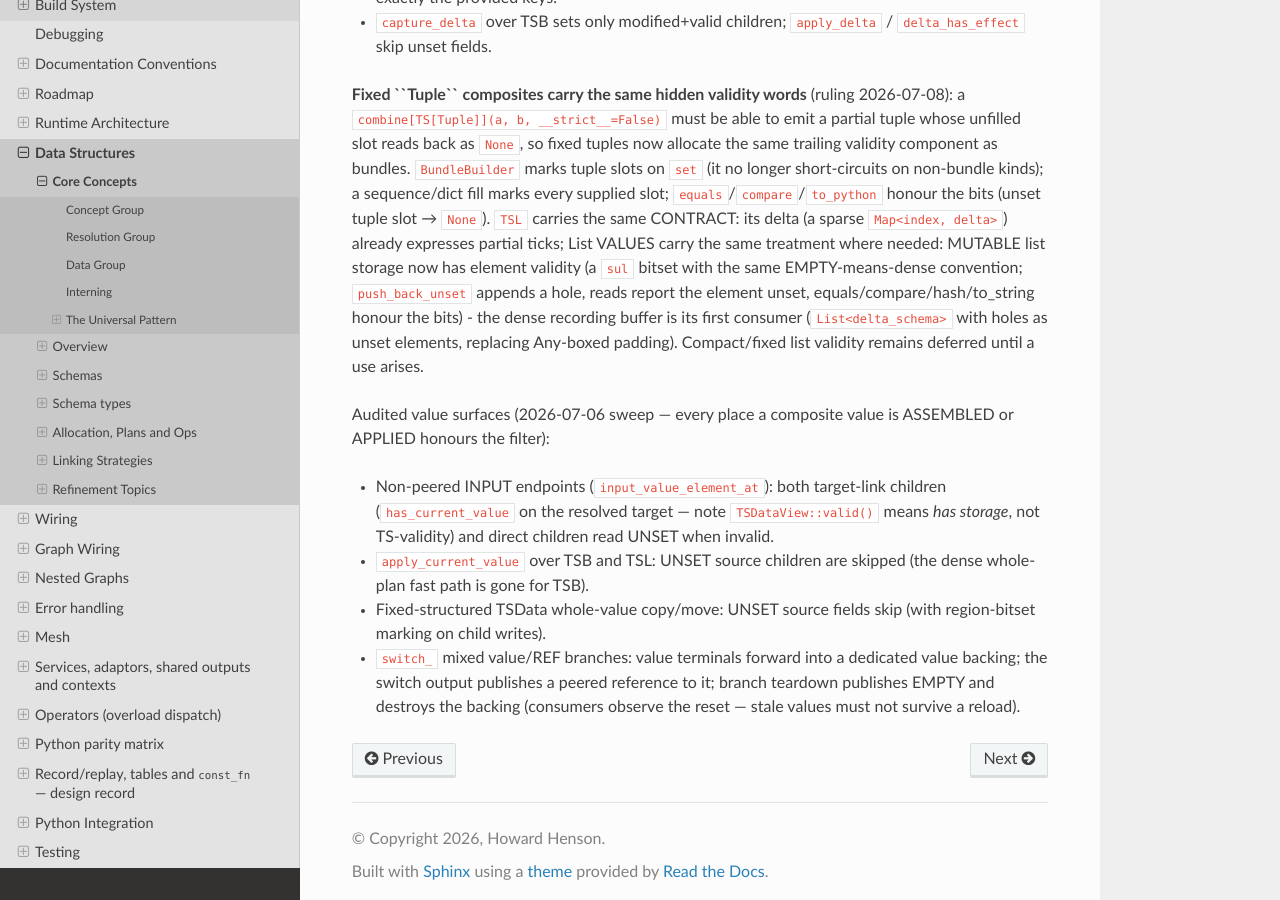
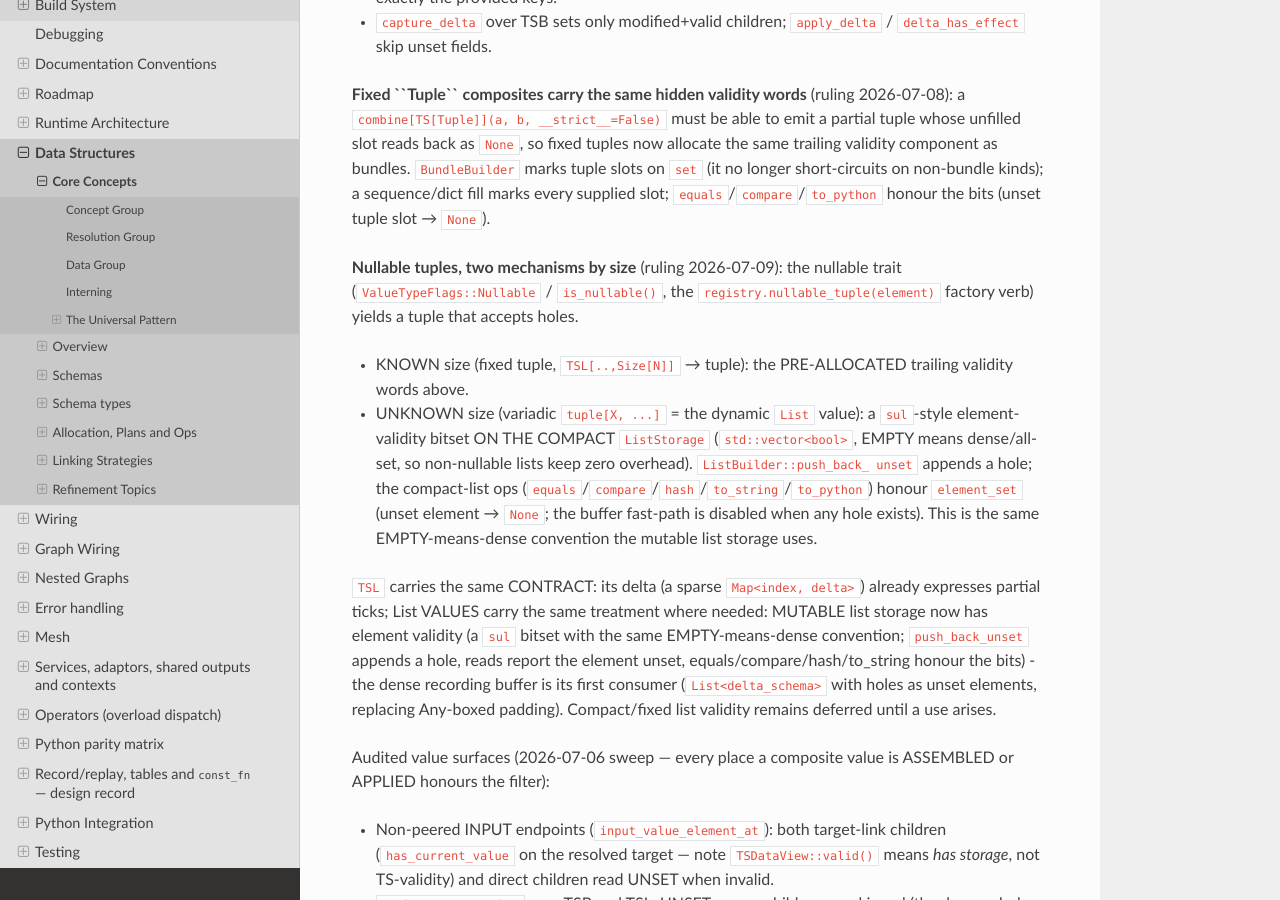
Before and after one commit to hhenson/hg_cpp, a Sphinx documentation site: the page built from docs/source/developer_guide/data_structures/core_concepts.rst, in a window 1280 px wide and 900 px high, scrolled down 3295 px. Built offline with Sphinx 7.4.7 and the Read the Docs theme 3.1.0, drawn with Linux system fonts in a browser that asks for light colours.

Commit message:
Nullable tuples: sul-style validity bitset on the compact list value
Howard's design: known size -> pre-allocated bitset (fixed tuple, done
2026-07-08); UNKNOWN size -> the sul bitset. A variadic tuple[X, ...]
(the dynamic List value) can now hold None holes, closing the last
conversion test (convert[TS[Tuple[int,...]]](tsl, __strict__=False) ->
(1, None)).

Value layer:
- ListStorage gains an element-validity bitset (std::vector<bool>,
  EMPTY = dense/all-set - so non-nullable lists keep zero overhead)
  with element_set(i) and a validity-carrying constructor; copy/move
  and clear() manage it.
- ElementAccumulator + ListBuilder gain push_back_unset (default-
  construct a live slot, mark it a hole); build_storage threads the
  validity through.
- Compact-list ops honour element_set: equals/compare (unset == unset,
  unset < set), hash (distinct marker), to_string (None), to_python
  (None per hole; the trivially-copyable buffer fast-path is disabled
  when any hole exists). CyclicBuffer/Queue got a trivial element_set
  (always live) since they share the op bodies.

Trait / factory verb:
- ValueTypeFlags::Nullable + is_nullable(); registry.nullable_tuple(
  element) (a variadic tuple + Nullable flag, mutable_list precedent,
  cache cleared on reset); module nullable_tuple_vt.

convert_tsl_to_tuple's lenient List branch pushes holes for invalid
TSL children (strict stays all-valid gated). Doc: core_concepts.rst
records the two-mechanism-by-size ruling (2026-07-09).

CONVERSION SUITE COMPLETE bar the deferred emit/keys cases: this test
graduates. Gates: 819/819 C++ (serial) + FULL ASAN CLEAN, 447 gated
ported, 38/38 hgraph-api, 7/7 bridge.

Co-Authored-By: Claude Fable 5 <noreply@anthropic.com>

```diff
--- a/docs/source/developer_guide/data_structures/core_concepts.rst
+++ b/docs/source/developer_guide/data_structures/core_concepts.rst
@@ -184,7 +184,26 @@ must be able to emit a partial tuple whose unfilled slot reads back as
 component as bundles. ``BundleBuilder`` marks tuple slots on ``set`` (it
 no longer short-circuits on non-bundle kinds); a sequence/dict fill
 marks every supplied slot; ``equals``/``compare``/``to_python`` honour
-the bits (unset tuple slot → ``None``). ``TSL`` carries the same
+the bits (unset tuple slot → ``None``).
+
+**Nullable tuples, two mechanisms by size** (ruling 2026-07-09): the
+nullable trait (``ValueTypeFlags::Nullable`` / ``is_nullable()``, the
+``registry.nullable_tuple(element)`` factory verb) yields a tuple that
+accepts holes.
+
+- KNOWN size (fixed tuple, ``TSL[..,Size[N]]`` → tuple): the
+  PRE-ALLOCATED trailing validity words above.
+- UNKNOWN size (variadic ``tuple[X, ...]`` = the dynamic ``List``
+  value): a ``sul``-style element-validity bitset ON THE COMPACT
+  ``ListStorage`` (``std::vector<bool>``, EMPTY means dense/all-set, so
+  non-nullable lists keep zero overhead). ``ListBuilder::push_back_
+  unset`` appends a hole; the compact-list ops
+  (``equals``/``compare``/``hash``/``to_string``/``to_python``) honour
+  ``element_set`` (unset element → ``None``; the buffer fast-path is
+  disabled when any hole exists). This is the same EMPTY-means-dense
+  convention the mutable list storage uses.
+
+``TSL`` carries the same
 CONTRACT: its delta (a sparse ``Map<index, delta>``) already expresses
 partial ticks; List VALUES carry the same treatment where needed:
 MUTABLE list storage now has element validity (a ``sul`` bitset with
```
Also changed, not shown: 8 other files.
